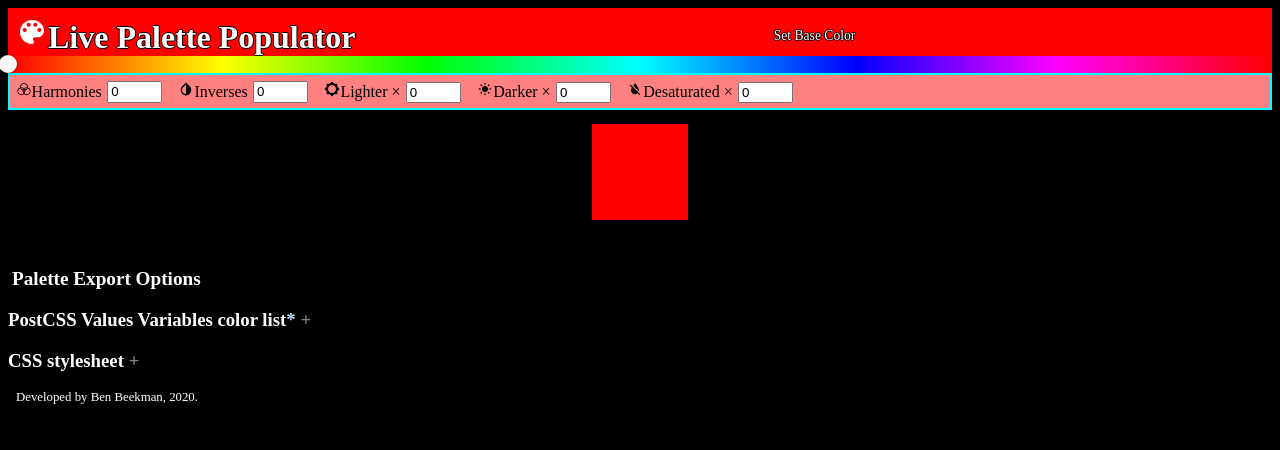
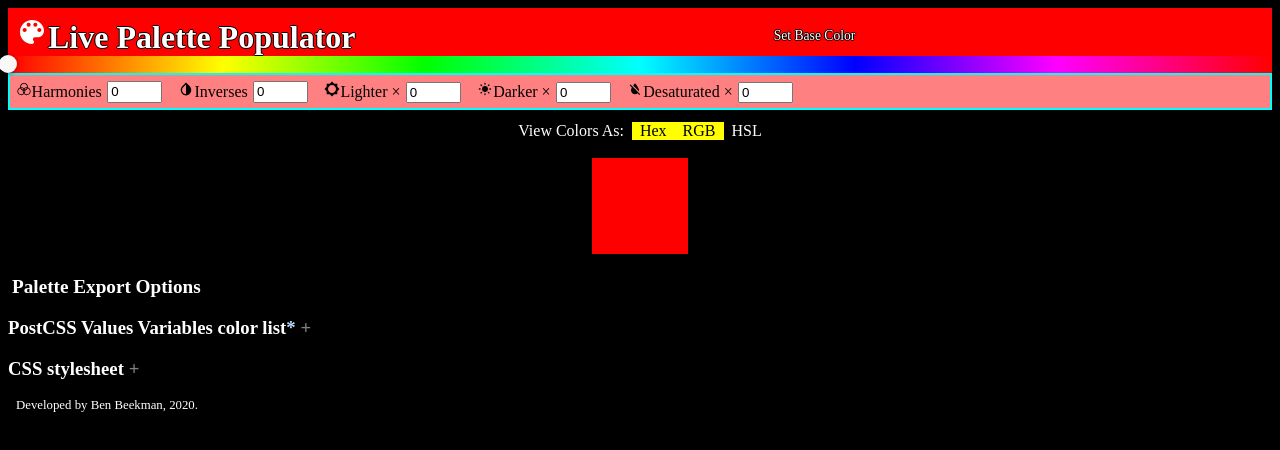
Before and after one commit to beekman/color-combo-creator, a React app: page / in a window 1280 px wide. Shown: the top 450 px of the page. Built offline with nearby package versions, Linux system fonts and the light colour scheme.

Commit message:
refactoring, consistent ordering of view as options and output

```diff
--- a/src/components/VariationsControls/VariationsControls.css
+++ b/src/components/VariationsControls/VariationsControls.css
@@ -11,6 +11,24 @@
   input{
     width: 3.5em;
     margin: 0 1.25em 0 0.4em;
+  }
+}
+.colorFormats {
+  padding: 0.25rem;
+  height: auto;
+  display: flex;
+  flex-wrap: wrap;
+  margin: 0.5rem auto;
+  align-items: center;
+  justify-content: center;
+  color: white;
+  .exportFormatToggle{
+    padding: 0 0.5rem;
+    cursor: pointer;
+  }
+  .toggled{
+    background: yellow;
+    color: black;
   }
 }
 
--- a/src/components/VariationsControls/VariationsControls.js
+++ b/src/components/VariationsControls/VariationsControls.js
@@ -31,8 +31,10 @@ const VariationsControls = (color) => {
   const [cssExportToggled, setCssExportToggled] = useState(true);
   const [exportHexToggled, setExportHexToggled] = useState(true);
   const handleExportHexClick = () => setExportHexToggled((toggled) => !toggled);
-  const [exportHslToggled, setHslToggled] = useState(false);
+  const [exportHslToggled, setExportHslToggled] = useState(false);
+  const handleExportHslClick = () => setExportHslToggled((toggled) => !toggled);
   const [exportRgbToggled, setExportRgbToggled] = useState(true);
+  const handleExportRgbClick = () => setExportRgbToggled((toggled) => !toggled);
   const handleCssExportClick = () => setCssExportToggled((toggled) => !toggled);
   const [postcssExportToggled, setPostcssExportToggled] = useState(true);
   const handlePostcssExportClick = () => setPostcssExportToggled((toggled) => !toggled);
@@ -75,15 +77,15 @@ const VariationsControls = (color) => {
           <div key={key} style={{ background: `hsl(${color.h}, ${color.s * 100}%, ${color.l * 100}%)` }} className={styles.Swatch} onClick={handleSwatchClick}>
             <aside className={`${styles.details} ${swatchToggled && styles.hidden}`}>
               <strong>{(color.matchType)}</strong>
-              {exportHslToggled &&
-                <p className={`${styles.hslValues}`}>hsl({(color.h).toFixed(1)}, {(color.s * 100).toFixed(2)}%, {(color.l * 100).toFixed(2)}%)
-                </p>
+              {exportHexToggled &&
+                <p className={`${styles.hexValues}`}>{hex}</p>
               }
               {exportRgbToggled &&
                 <p className={`${styles.rgbValues}`}>rgb({rgb[0]}, {rgb[1]}, {rgb[2]})</p>
               }
-              {exportHexToggled &&
-                <p className={`${styles.hexValues}`}>{hex}</p>
+              {exportHslToggled &&
+                <p className={`${styles.hslValues}`}>hsl({(color.h).toFixed(1)}, {(color.s * 100).toFixed(2)}%, {(color.l * 100).toFixed(2)}%)
+                </p>
               }
             </aside>
           </div>
@@ -108,6 +110,12 @@ const VariationsControls = (color) => {
         <label htmlFor="darkerQuantity" title="Darker color sets to generate from the base, harmonies, and inverses,with each increment stepping closer to black."> <TiAdjustBrightness /><span className={styles.textLabel}>Darker</span> &times;<input type="number" id="darkerQuantity" min="0" max="20" value={darkerQuantity} onChange={({ target }) => setDarkerQuantity(target.value)} /></label>
         <label htmlFor="desaturatedQuantity" title="Less saturated color sets to generate from the base, harmonies, and inverses, with each increment stepping closer to grayscale."><MdFormatColorReset /><span className={styles.textLabel}>Desaturated</span> &times;<input type="number" id="desaturatedQuantity" value={desaturatedQuantity} min="0" max="20" onChange={({ target }) => setDesaturatedQuantity(target.value)} /></label>
       </div>
+      <section className={styles.colorFormats}>
+        <div className={`${styles.exportFormatToggle} ${(!swatchToggled) && styles.toggled}`} onClick={handleSwatchClick}>View Colors As:</div>
+        <div className={`${styles.exportFormatToggle} ${exportHexToggled && styles.toggled}`} onClick={handleExportHexClick}>Hex</div>
+        <div className={`${styles.exportFormatToggle} ${exportRgbToggled && styles.toggled}`} onClick={handleExportRgbClick}>RGB</div>
+        <div className={`${styles.exportFormatToggle} ${exportHslToggled && styles.toggled}`} onClick={handleExportHslClick}>HSL</div>
+      </section>
 
       <section className={styles.ColorMatches}>
         {harmonySwatches}
@@ -116,7 +124,7 @@ const VariationsControls = (color) => {
         {darkerSwatches}
         {desaturatedSwatches}
       </section>
-      <section>View: </section>
+
       <section className={styles.export}>
         <h2>Palette Export Options</h2>
         <h3 className={`${styles.postcssExportToggler} ${postcssExportToggled && styles.expandable}`} onClick={handlePostcssExportClick}>PostCSS Values Variables color list<a href="https://github.com/css-modules/css-modules/blob/master/docs/values-variables.md" target="_blank">*</a></h3>
--- a/src/utils/styleExporters.js
+++ b/src/utils/styleExporters.js
@@ -11,10 +11,10 @@ export const getPostcssValuesVariables = (colorSet, exportHexToggled, exportRgbT
         colorString = `hsl(${color.h.toFixed(0)}, ${(color.s * 100).toFixed(2)}%, ${(color.l * 100).toFixed(2)}%;);`;
       }
       if(exportRgbToggled) {
-        colorString = `rgb(${r.toFixed(0)}, ${g}, ${b})`;
+        colorString = `rgb(${r}, ${g}, ${b})`;
       }
       if(exportHexToggled) {
-        colorString = hslToHex(color.h, color.s, color.l);
+        colorString =   (color.h, color.s, color.l);
       }
       console.log(colorString);
 
```
